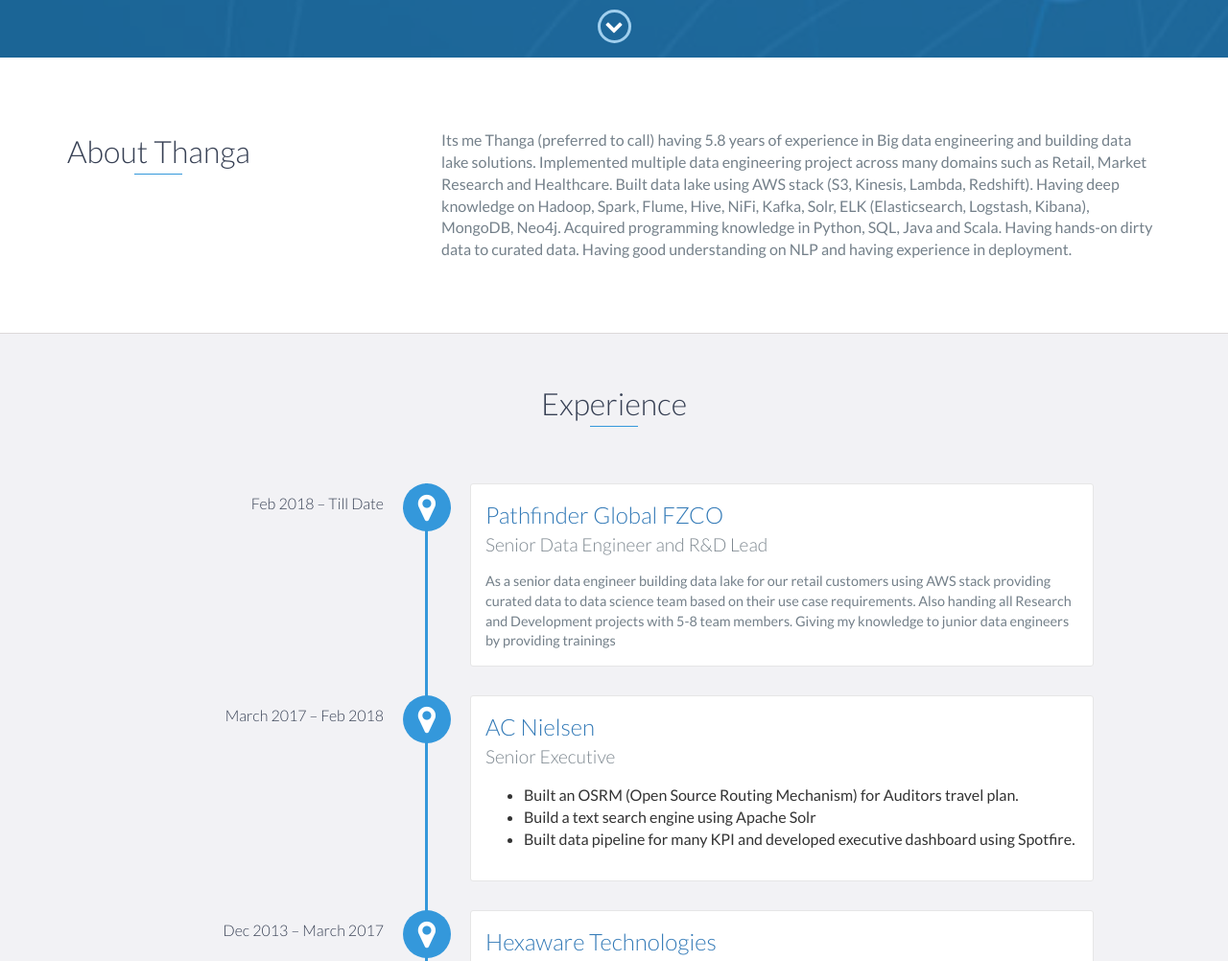
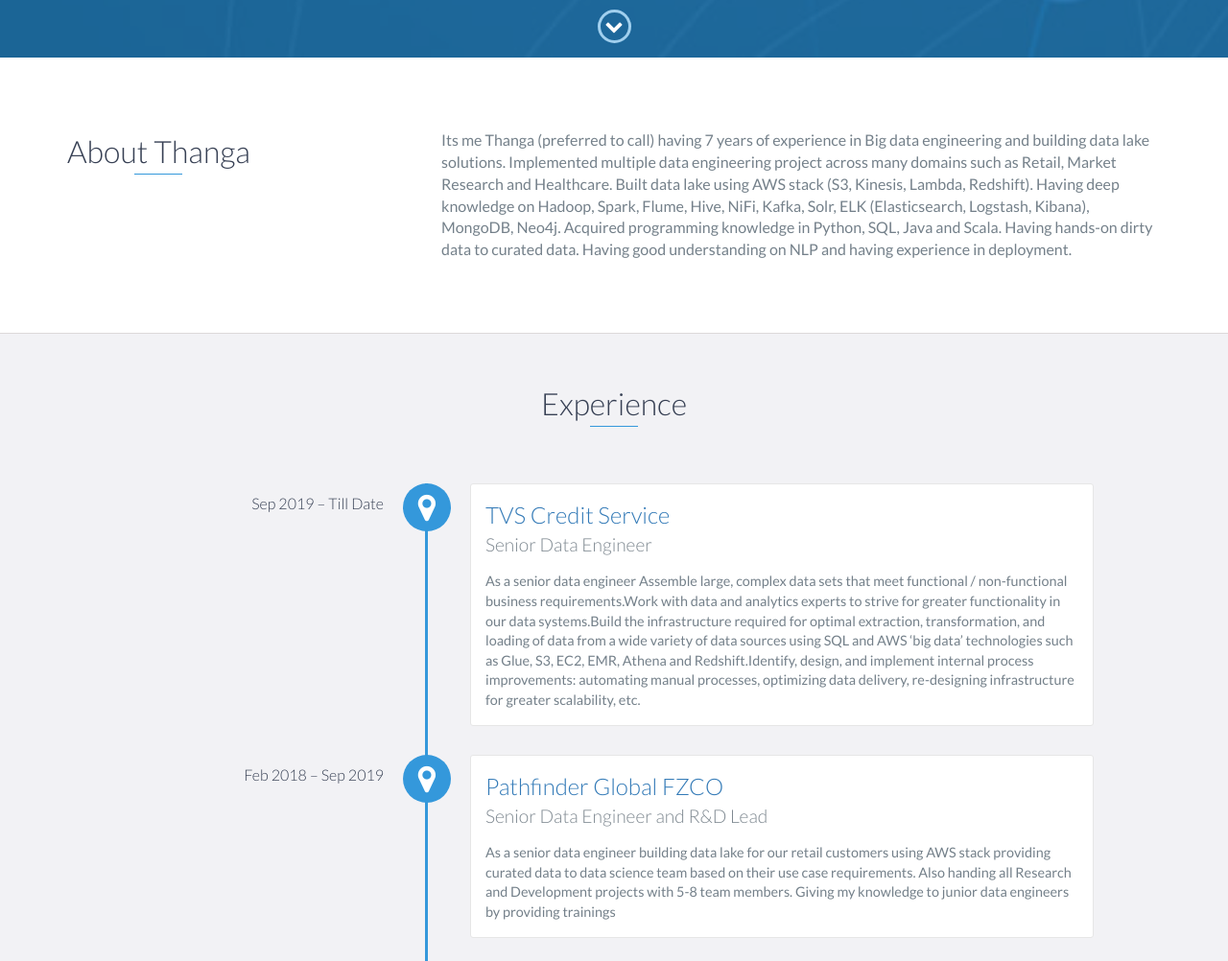
Before and after one commit to thangarajan8/thangarajan8.github.io, a website: page index.html in a window 1280 px wide. Shown: the part 740-1742 px from the top of the page at 96% size. Drawn offline with nearby package versions, Linux system fonts and the light colour scheme.

Commit message:
adding tvs credit

```diff
--- a/index.html
+++ b/index.html
@@ -76,7 +76,7 @@
                 </div>
                 <div class="col-md-8">
                     <p>
-                        Its me Thanga (preferred to call) having 5.8 years of experience in Big data engineering and building data lake solutions. Implemented multiple data engineering project across many domains such as Retail, Market Research and Healthcare. Built data lake using AWS stack (S3, Kinesis, Lambda, Redshift). Having deep knowledge on Hadoop, Spark, Flume, Hive, NiFi, Kafka, Solr, ELK (Elasticsearch, Logstash, Kibana), MongoDB, Neo4j. Acquired programming knowledge in Python, SQL, Java and Scala. Having hands-on dirty data to curated data. Having good understanding on NLP and having experience in deployment.
+                        Its me Thanga (preferred to call) having 7 years of experience in Big data engineering and building data lake solutions. Implemented multiple data engineering project across many domains such as Retail, Market Research and Healthcare. Built data lake using AWS stack (S3, Kinesis, Lambda, Redshift). Having deep knowledge on Hadoop, Spark, Flume, Hive, NiFi, Kafka, Solr, ELK (Elasticsearch, Logstash, Kibana), MongoDB, Neo4j. Acquired programming knowledge in Python, SQL, Java and Scala. Having hands-on dirty data to curated data. Having good understanding on NLP and having experience in deployment.
                                             </p>
                 </div>
             </div>
@@ -87,7 +87,15 @@
     <div id="experience" class="background-alt">
         <h2 class="heading">Experience</h2>
         <div id="experience-timeline">
-            <div data-date="Feb 2018 – Till Date">
+              <div data-date="Sep 2019 – Till Date">
+                <h3><a href="http://pathfinder.global/" target="_blank" > TVS Credit Service</a></h3>
+                <h4> Senior Data Engineer</h4>
+                <p>
+                    As a senior data engineer Assemble large, complex data sets that meet functional / non-functional business requirements.Work with data and analytics experts to strive for greater functionality in our data systems.Build the infrastructure required for optimal extraction, transformation, and loading of data from a wide variety of data sources using SQL and AWS ‘big data’ technologies such as Glue, S3, EC2, EMR, Athena and Redshift.Identify, design, and implement internal process improvements: automating manual processes, optimizing data delivery, re-designing infrastructure for greater scalability, etc.
+                </p>
+            </div>
+
+            <div data-date="Feb 2018 – Sep 2019">
                 <h3><a href="http://pathfinder.global/" target="_blank" > Pathfinder Global FZCO</a></h3>
                 <h4> Senior Data Engineer and R&D Lead</h4>
                 <p>
@@ -313,6 +321,9 @@
             <li>Flume</li>
             <li>Spark</li>
             <li>Hadoop</li>
+            <li>AWS S3</li>
+            <li>AWS Athena</li>
+            <li>AWS EMR</li>
             <li>Machine Learning</li>
             <li>Data Engineering</li>
             <li>Amazon Kinesis,Lambda</li>
@@ -332,7 +343,6 @@
             <li>Programming</li>
             <li>Apache NiFi</li>
             <li>IoT</li>
-            <li>Amazon S3</li>
             <li>NLP</li>
         </ul>
     </div>
```
